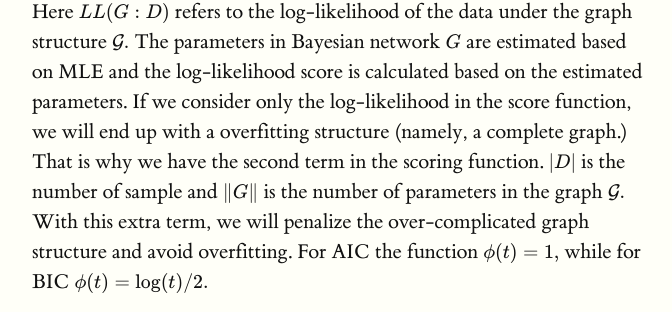
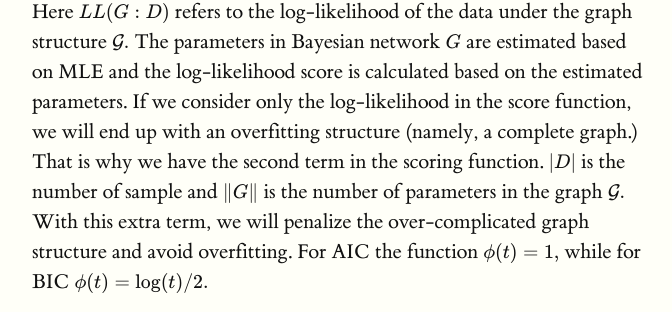
Before and after one commit to ermongroup/cs228-notes, a Jekyll site: the page built from learning/structLearn/index.md, in a window 1280 px wide and 900 px high, scrolled down 592 px. Shown: the part 231-543 px from the top of the window, without its empty margins (128-800 px from the left). Built offline with Jekyll 4.4.1, drawn with Linux system fonts in a browser that asks for light colours; formulas are drawn with MathJax 3; some of the changed text lies outside the part shown.

```diff
--- a/learning/structLearn/index.md
+++ b/learning/structLearn/index.md
@@ -15,7 +15,7 @@ The score-based approach first defines a criterion by which we could evaluate ho
 The score metrics for a structure $$\mathcal{G}$$ and data $$D$$ can be generally defined as:
 $$Score(G:D)= LL(G:D) - \phi(|D|) \|G\|.$$
 
-Here $$LL(G:D)$$ refers to the log-likelihood of the data under the graph structure $$\mathcal{G}.$$  The parameters in Bayesian network $$G$$ are estimated based on MLE and the log-likelihood score is calculated based on the estimated parameters. If we consider only the log-likelihood in the score function, we will end up with a overfitting structure (namely, a complete graph.) That is why we have the second term in the scoring function. $$|D|$$ is the number of sample and $$\|G\|$$ is the number of parameters in the graph
+Here $$LL(G:D)$$ refers to the log-likelihood of the data under the graph structure $$\mathcal{G}.$$  The parameters in Bayesian network $$G$$ are estimated based on MLE and the log-likelihood score is calculated based on the estimated parameters. If we consider only the log-likelihood in the score function, we will end up with an overfitting structure (namely, a complete graph.) That is why we have the second term in the scoring function. $$|D|$$ is the number of sample and $$\|G\|$$ is the number of parameters in the graph
 $$ \mathcal{G}.$$ With this extra term, we will penalize the over-complicated graph structure and avoid overfitting.  For AIC the function $$\phi(t) = 1, $$ while for BIC $$\phi(t) =  \log(t)/2.$$
 
 There is another family of Bayesian score function called BD (Bayesian Dirichlet) score. For BD score, if first define the probability of data $$D$$ conditional on the graph structure $$\mathcal{G}$$ as
```
Also changed, not shown: other parts of learning/structLearn/index.md (+1 -1 lines).
